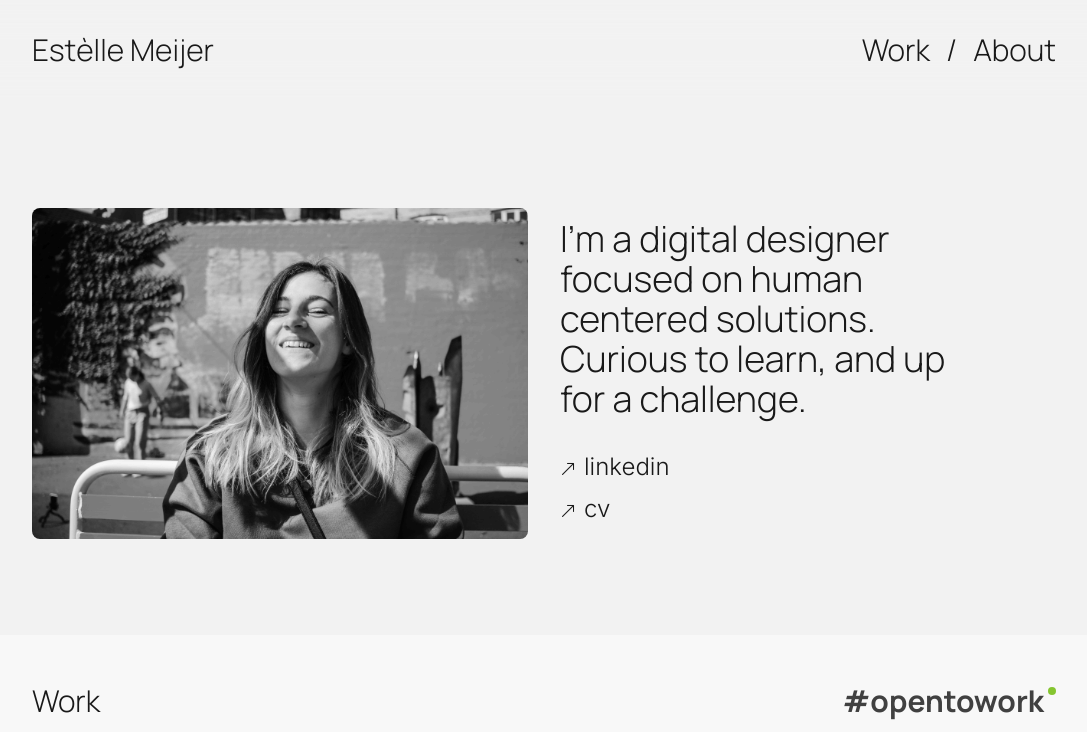
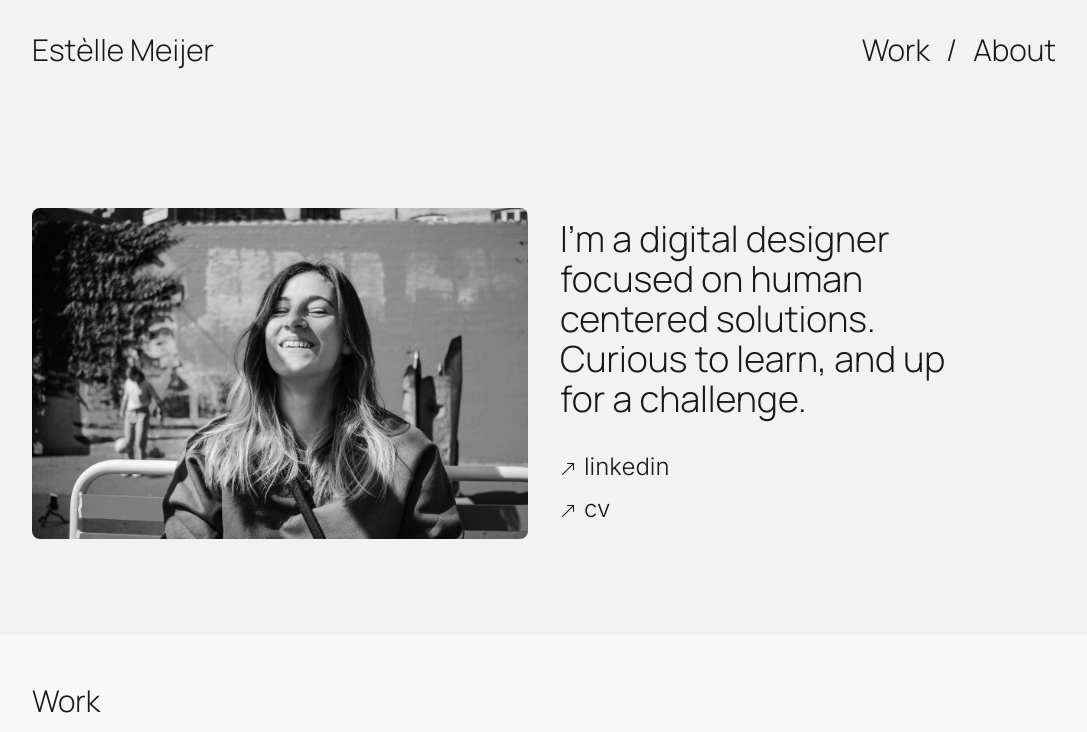
Before and after one commit to meijerestelle/portfolio, a website: page src/index.html in a window 1280 px wide. Shown: the top 732 px of the page, without its empty margins (96-1183 px from the left). Drawn offline with nearby package versions, Linux system fonts and the light colour scheme.

Commit message:
Update index.html

```diff
--- a/src/index.html
+++ b/src/index.html
@@ -57,12 +57,12 @@
             <h2 class="">Work</h2>
 
 
-            <div class="flex flex-row gap-1">
+            <!-- <div class="flex flex-row gap-1">
                 <h2 class="font-bold text-neutral-700">#opentowork</h2>
                 <svg class="mt-1" width="8" height="8" viewBox="0 0 10 10" fill="none" xmlns="http://www.w3.org/2000/svg">
                     <circle cx="5" cy="5" r="5" fill="#85C530"/>
                 </svg>
-            </div>
+            </div> -->
         </div>
 
         <div class="grid grid-cols-1 lg:grid-cols-2 gap-8">
```
